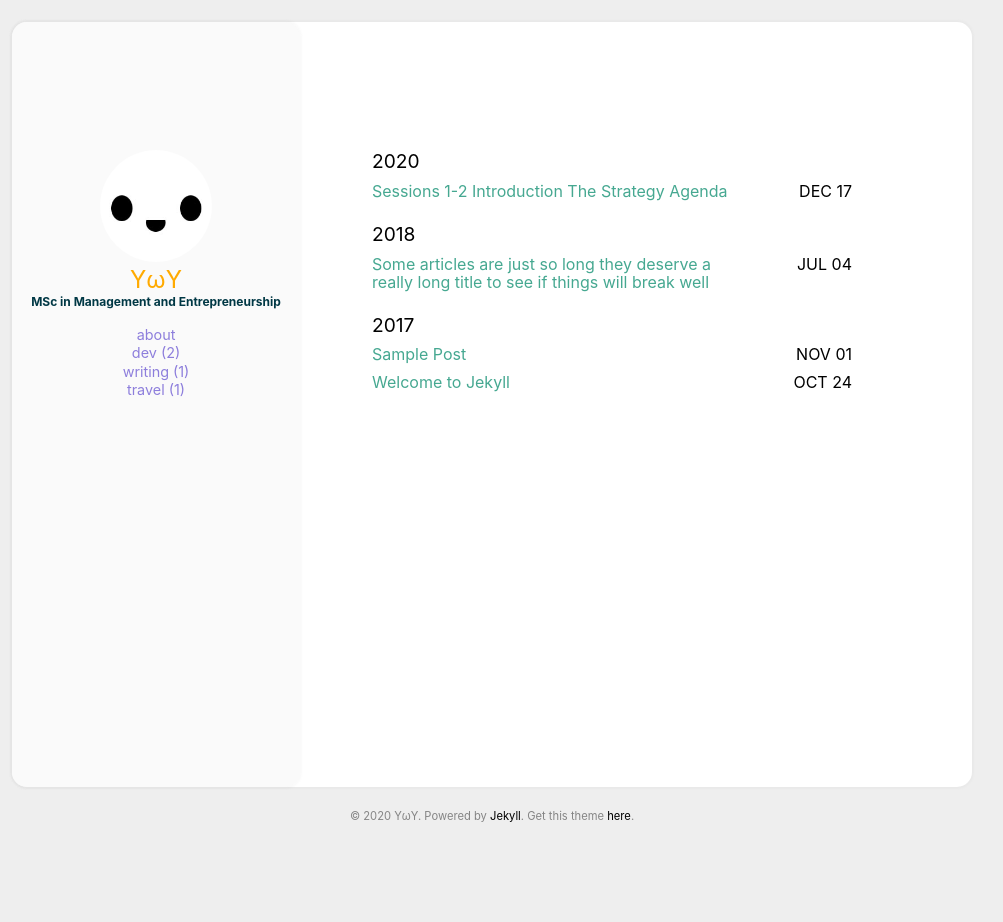
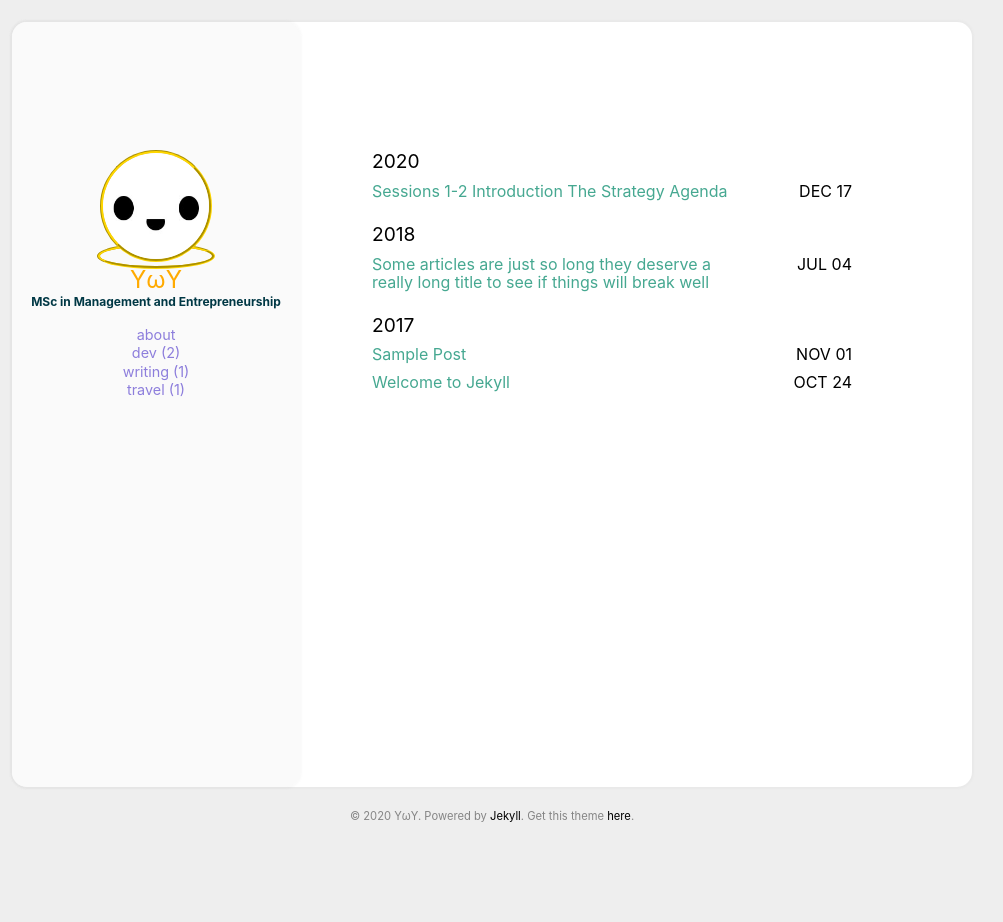
Before and after one commit to yuwuyin/blog, a Jekyll site: the page built from index.html, in a window 1280 px wide. Shown: the whole page, without its empty margins (148-1151 px from the left). Built offline with Jekyll 4.4.1, drawn with Linux system fonts in a browser that asks for light colours.

Commit message:
Update main.scss

```diff
--- a/assets/css/main.scss
+++ b/assets/css/main.scss
@@ -323,6 +323,8 @@ img {
 .header_circle {
     border: none;
     box-sizing: border-box;
+	border-style: groove;
+	border-color: #ffd700;
     height: 7rem;
     width: 7rem;
     border-radius: 50%;
@@ -377,7 +379,7 @@ img {
                 width: inherit;
                 height: inherit;
                 position: absolute;
-                left: 100px;
+                left: 0;
                 top: 0;
                 transition: background .5s ease;
             }
```
